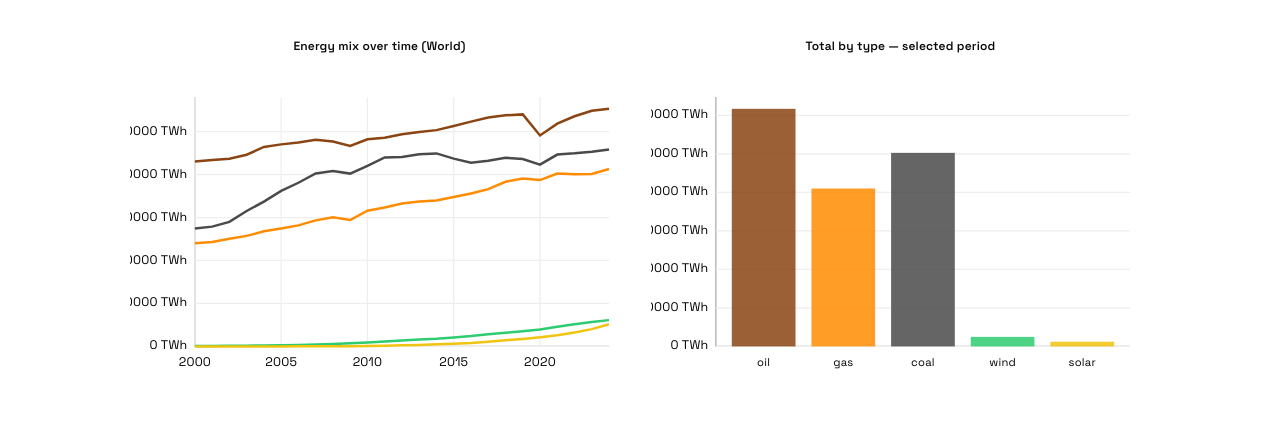
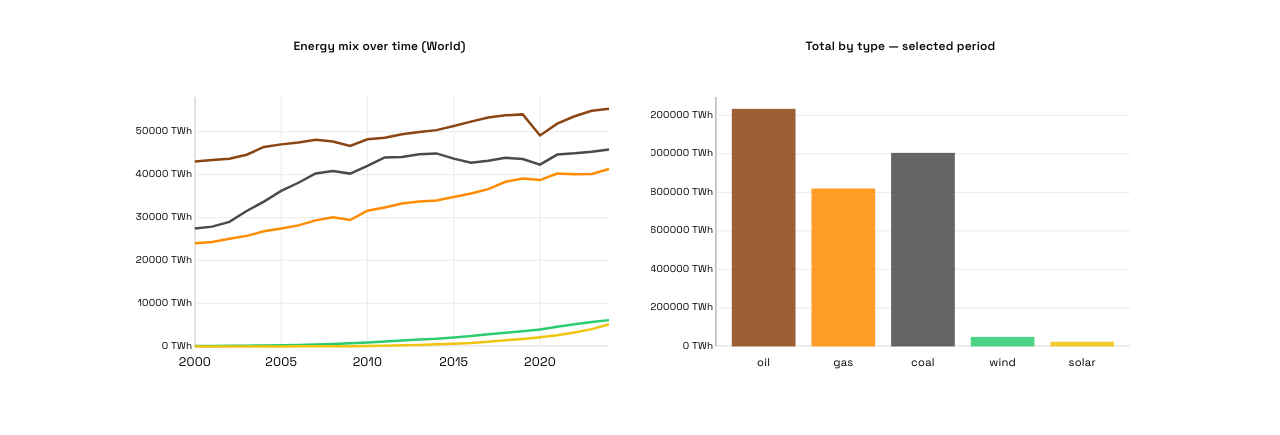
Before and after one commit to mic-wypych/d3_charts, a React (Vite) app: page /d3_charts/barplot in a window 1280 px wide. Both pictures are taken after a click on the button "Energy Dashboard". Shown: the part 317-752 px from the top of the page. Built offline with nearby package versions, Linux system fonts and the light colour scheme.

Commit message:
fix: minor fixes

```diff
--- a/src/EnergyDashboard_v2.tsx
+++ b/src/EnergyDashboard_v2.tsx
@@ -18,7 +18,8 @@ import { CountryPanel } from "./CountryPanel";
 /* rebuilding :
 - rebuild axes to a separate module (with titles?)
 - rebuild responsiveness with the ref and usedimensions hook
-
+- rebuild country panel
+- fix axis text on total bar plot
 */
 
 
@@ -65,8 +66,8 @@ const toggleCountry = (c: string) =>
 setSelectedCountries(prev => prev.includes(c) ? prev.filter(x => x!==c) : [...prev, c]);
 
  return(
-    <div >
-        <h3>Global Energy</h3>
+    <div style={{width: "100vw"}}>
+        <h1>Global Energy</h1>
         <div>
             Energy mix varies across countries and time. This dashboard allows you to explore those differences and trends in a few interactive plots
         </div>
@@ -74,7 +75,7 @@ setSelectedCountries(prev => prev.includes(c) ? prev.filter(x => x!==c) : [...pr
 
     <div style={{maxWidth: 2000, display: "flex", justifyContent: "space-between"}}>
     <div style={{marginBottom: 10, width: "48%"}}>
-    <p style={{fontSize:12, marginBottom:6, fontWeight:600}}>Year range: {yearRange[0]} – {yearRange[1]}</p>
+    <p style={{fontSize:"1.1em", marginBottom:6, fontWeight:600}}>Year range: {yearRange[0]} – {yearRange[1]}</p>
     <Slider min={MIN_YEAR} max={MAX_YEAR} value={yearRange} onValueChange={v => setYearRange(v as [number,number])}/>
    </div>
 
--- a/src/GlobalLinePLot.tsx
+++ b/src/GlobalLinePLot.tsx
@@ -39,7 +39,7 @@ export function GlobalLinePlot({ yearRange, selectedTypes }:
         {scaleY.ticks(5).map(t => (
           <g key={t} transform={`translate(0,${scaleY(t)})`}>
             <line x2={bW} stroke="#eee"/>
-            <text x={-6} textAnchor="end" dominantBaseline="middle" fontSize={10}>{Math.round(t) + " TWh"}</text>
+            <text x={-2} textAnchor="end" dominantBaseline="middle" fontSize={8}>{Math.round(t) + " TWh"}</text>
           </g>
         ))}
         {selectedTypes.map(t => {
--- a/src/GlobalTotalBar.tsx
+++ b/src/GlobalTotalBar.tsx
@@ -36,7 +36,7 @@ export function GlobalTotalBar({ yearRange, selectedTypes }:
         {scaleY.ticks(5).map(t => (
           <g key={t} transform={`translate(0,${scaleY(t)})`}>
             <line x2={bW} stroke="#eee"/>
-            <text x={-6} textAnchor="end" dominantBaseline="middle" fontSize={10}>{Math.round(t) + " TWh"}</text>
+            <text x={-2} textAnchor="end" dominantBaseline="middle" fontSize={8}>{Math.round(t) + " TWh"}</text>
           </g>
         ))}
         {totals.map(({ type, value }) => (
```
